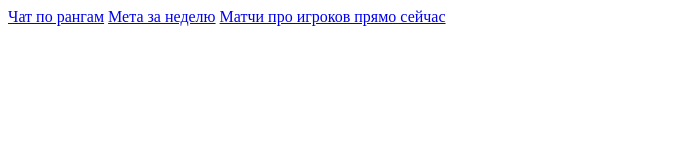
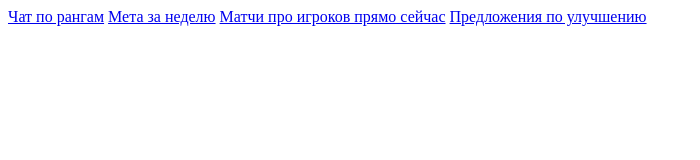
Before and after one commit to Sub-Zerro/dota_chat, a website: page home.html in a window 1280 px wide. Shown: the whole page, without its empty margins (0-700 px from the left). Drawn offline with Linux system fonts and the light colour scheme.

Commit message:
new live2

```diff
--- a/home.html
+++ b/home.html
@@ -9,7 +9,7 @@
     <a href="/index">Чат по рангам</a>
     <a href="/meta">Мета за неделю</a>
     <a href="/live">Матчи про игроков прямо сейчас</a>
-    <!-- <a target="_blank" href="https://mail.google.com/mail/u/0/#inbox?compose=DXDwSWwzqBRjgLPgNFwWXncTPfzSCLjcCgsrpDgKtXbLdnmpTgZCrxkLzNSKZBRrlRJFpBdTPLklxzsFkJMFHRDNDqhCMdPQLBwrptzjhQszMBhSNZPZRntg" data-ajax="false">Предложения по улучшению</a> -->
+    <a target="_blank" href="https://mail.google.com/mail/u/0/#inbox?compose=DXDwSWwzqBRjgLPgNFwWXncTPfzSCLjcCgsrpDgKtXbLdnmpTgZCrxkLzNSKZBRrlRJFpBdTPLklxzsFkJMFHRDNDqhCMdPQLBwrptzjhQszMBhSNZPZRntg" data-ajax="false">Предложения по улучшению</a>
 
 </body>
 </html>
```
